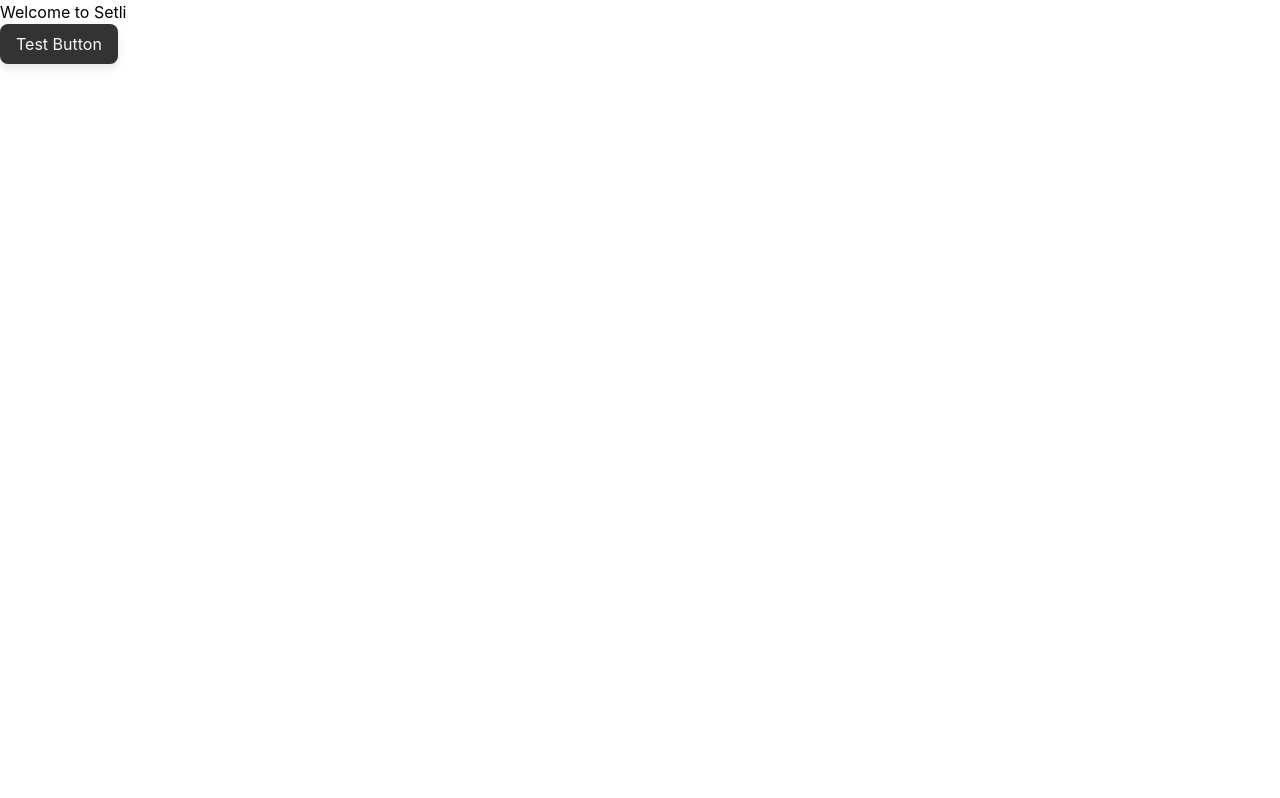
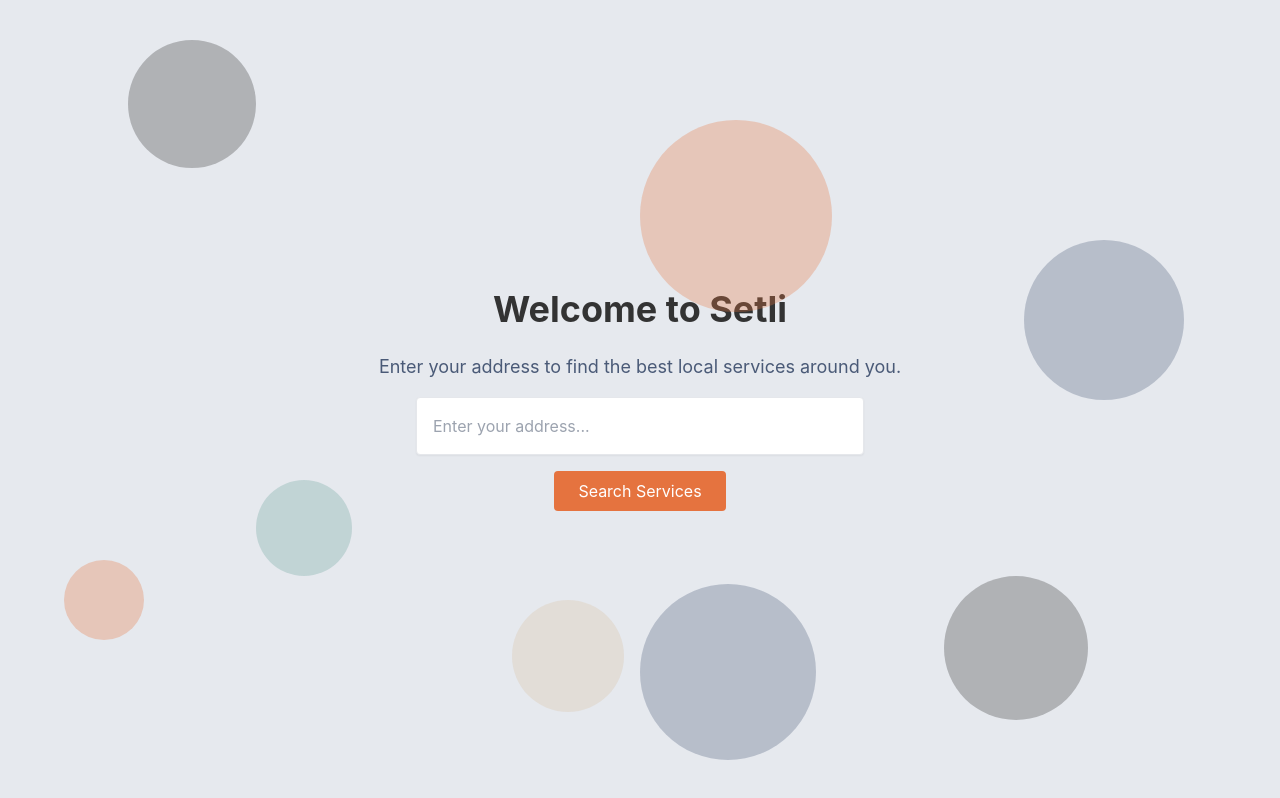
Before and after one commit to jopli11/setli, a React (Create React App) app: page / in a window 1280 px wide. Built offline with nearby package versions, Linux system fonts and the light colour scheme.

Commit message:
HomePage.tsx

```diff
--- a/src/App.tsx
+++ b/src/App.tsx
@@ -1,11 +1,11 @@
 // src/App.tsx
-import Button from './components/common/Button';
+import React from 'react';
+import HomePage from './pages/HomePage';
 
 function App() {
   return (
     <div className="App">
-      <h1>Welcome to Setli</h1>
-      <Button label="Test Button" onClick={() => alert('Button clicked!')} />
+      <HomePage />
     </div>
   );
 }
--- /dev/null
+++ b/src/pages/HomePage.tsx
@@ -0,0 +1,37 @@
+// src/pages/HomePage.tsx
+import React from 'react';
+
+const HomePage: React.FC = () => {
+  return (
+    <div className="relative min-h-screen bg-lightGrey flex flex-col items-center justify-center p-8 overflow-hidden">
+
+      {/* Background Circles */}
+      <div className="absolute w-32 h-32 bg-primary rounded-full opacity-30" style={{ top: '5%', left: '10%' }}></div>
+      <div className="absolute w-48 h-48 bg-highlight rounded-full opacity-30" style={{ top: '15%', left: '50%' }}></div>
+      <div className="absolute w-40 h-40 bg-slateBlue rounded-full opacity-30" style={{ top: '30%', left: '80%' }}></div>
+      <div className="absolute w-24 h-24 bg-teal rounded-full opacity-30" style={{ top: '60%', left: '20%' }}></div>
+      <div className="absolute w-28 h-28 bg-tan rounded-full opacity-30" style={{ top: '75%', left: '40%' }}></div>
+      <div className="absolute w-36 h-36 bg-primary rounded-full opacity-30" style={{ bottom: '10%', right: '15%' }}></div>
+      <div className="absolute w-20 h-20 bg-highlight rounded-full opacity-30" style={{ bottom: '20%', left: '5%' }}></div>
+      <div className="absolute w-44 h-44 bg-slateBlue rounded-full opacity-30" style={{ bottom: '5%', left: '50%' }}></div>
+      <div className="absolute w-26 h-26 bg-teal rounded-full opacity-30" style={{ bottom: '30%', right: '10%' }}></div>
+      <div className="absolute w-30 h-30 bg-tan rounded-full opacity-30" style={{ bottom: '50%', right: '35%' }}></div>
+
+      {/* Main Content */}
+      <h1 className="text-4xl font-bold text-primary mb-6">Welcome to Setli</h1>
+      <p className="text-lg text-slateBlue mb-4 text-center">
+        Enter your address to find the best local services around you.
+      </p>
+      <input
+        type="text"
+        placeholder="Enter your address..."
+        className="w-full max-w-md p-4 mb-4 border rounded shadow-sm"
+      />
+      <button className="bg-highlight text-white py-2 px-6 rounded hover:bg-primary transition duration-300">
+        Search Services
+      </button>
+    </div>
+  );
+};
+
+export default HomePage;
--- a/src/styles/theme.ts
+++ b/src/styles/theme.ts
@@ -1,3 +1,5 @@
+// styles/theme.ts
+
 const theme = {
     colors: {
       primary: '#333333',
```
